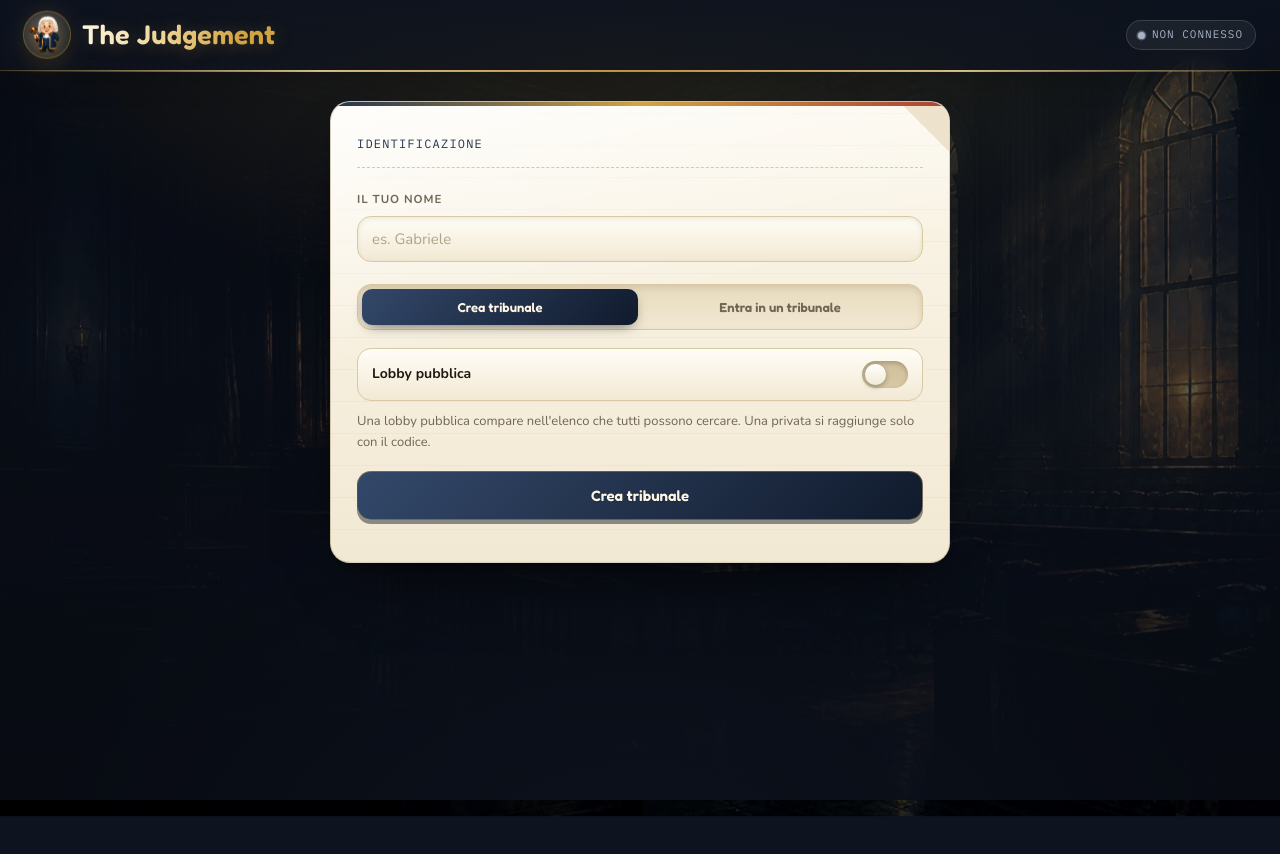
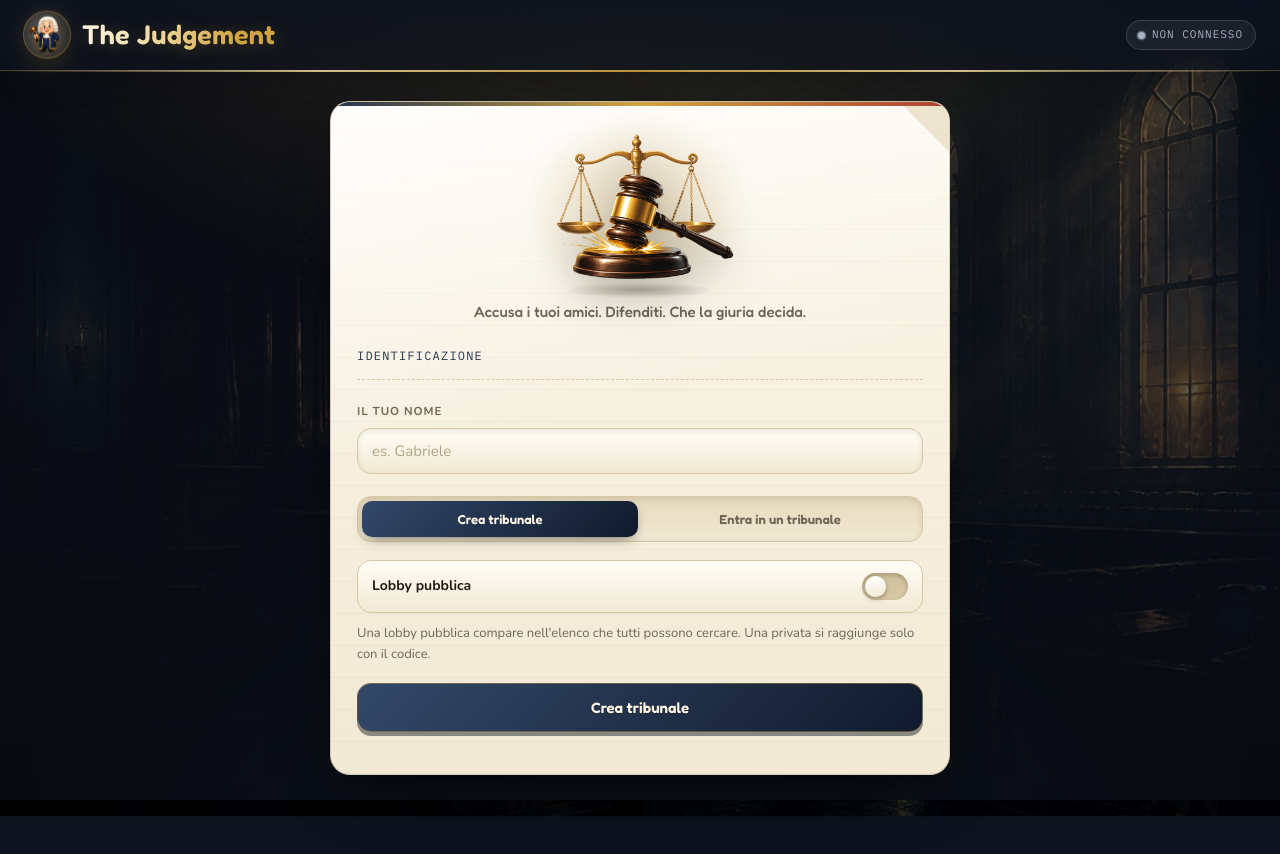
Before and after one commit to Gabry2317/the-judgment, a plain HTML site: page index.html in a window 1280 px wide. Before the commit the page ends 800 px from the top, so only its background shows below. Drawn offline with nearby package versions, Linux system fonts and the light colour scheme; no server answers.

Commit message:
hero illustrato, tagline e preload dello sfondo

```diff
--- a/index.html
+++ b/index.html
@@ -5,7 +5,7 @@
 <meta name="viewport" content="width=device-width, initial-scale=1.0">
 <title>The Judgement — il tribunale online tra amici</title>
 <meta name="description" content="The Judgement: crea un tribunale, accusa i tuoi amici, difenditi e lascia che la giuria (e il giudice AI) emettano il verdetto.">
-<meta name="theme-color" content="#f3efe4">
+<meta name="theme-color" content="#0d131f">
 <meta property="og:title" content="The Judgement — il tribunale online tra amici">
 <meta property="og:description" content="Accuse anonime, difese improbabili e un giudice AI: chi verrà assolto e chi condannato?">
 <meta property="og:type" content="website">
@@ -13,6 +13,7 @@
 <link rel="preconnect" href="https://fonts.googleapis.com">
 <link rel="preconnect" href="https://fonts.gstatic.com" crossorigin>
 <link href="https://fonts.googleapis.com/css2?family=Fredoka:wght@500;600&family=Nunito:wght@400;600;700&family=IBM+Plex+Mono:wght@400;500&display=swap" rel="stylesheet">
+<link rel="preload" as="image" href="assets/images/bg-courtroom.jpg">
 <link rel="stylesheet" href="css/style.css">
 </head>
 <body>
@@ -35,6 +36,10 @@
   <!-- VISTA: HOME / CONNESSIONE -->
   <section class="view" id="view-home" data-view="home">
     <div class="dossier">
+      <div class="hero-illustration hero-home">
+        <img src="assets/images/hero-gavel.png" alt="Martelletto del giudice e bilancia della giustizia" onerror="this.parentElement.style.display='none'">
+      </div>
+      <p class="tagline">Accusa i tuoi amici. Difenditi. Che la giuria decida.</p>
       <p class="dossier-label">Identificazione</p>
       <label class="field">
         <span>Il tuo nome</span>
```
